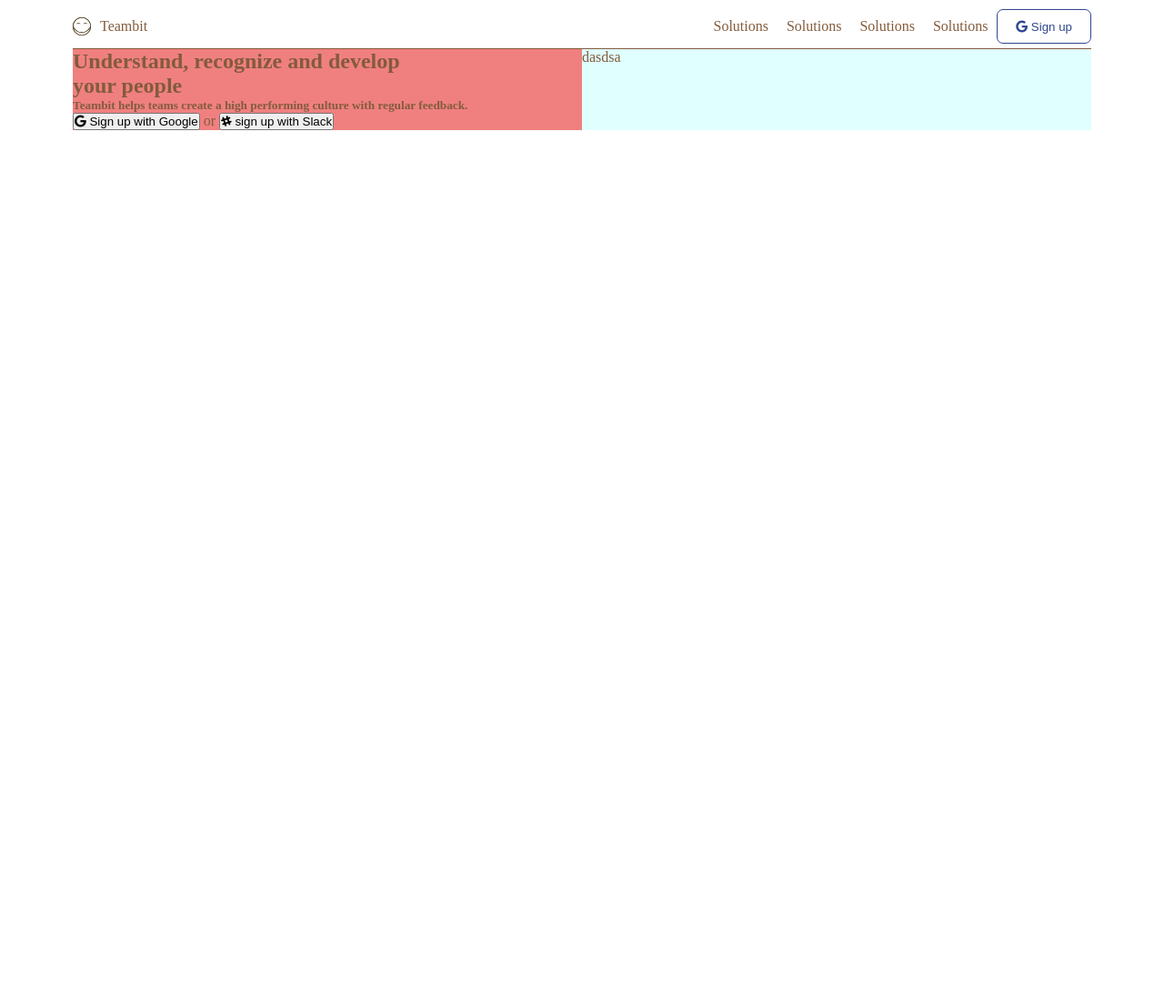
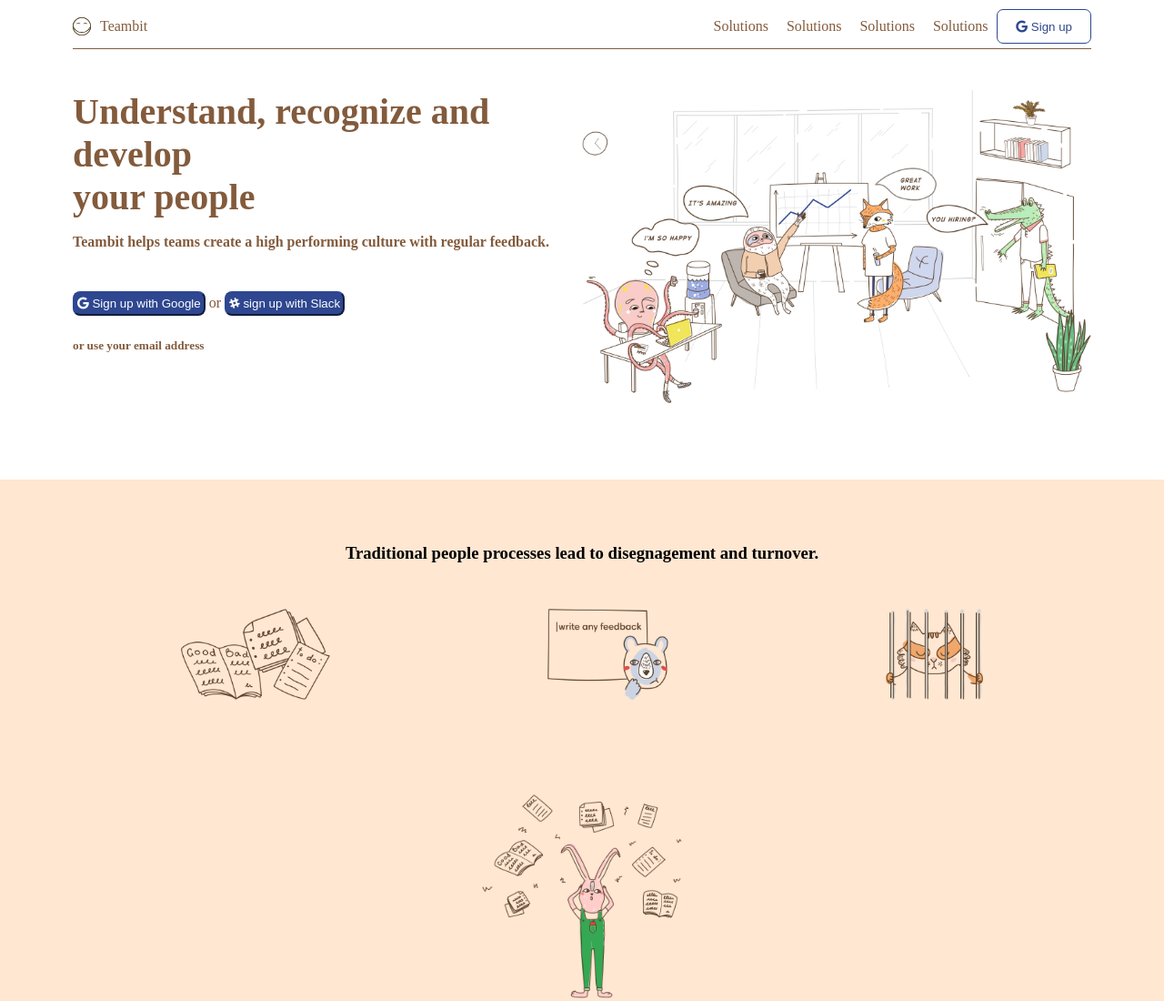
Before and after one commit to Mithrandir7z/node-sass-teambit, a website: page my-app/index.html in a window 1280 px wide. Shown: the top 1100 px of the page at 91% size. Before the commit the page ends 800 px from the top, so only its background shows below. Drawn offline with Linux system fonts and the light colour scheme.

Commit message:
fine-main

```diff
--- a/my-app/index.html
+++ b/my-app/index.html
@@ -12,6 +12,9 @@
     <link rel="stylesheet" href="dist/app.css">
 </head>
 <body>
+
+
+    <main>
     <!--INIZIO HEADER-->
     <div class="wrapper-margin">
         <header>
@@ -33,6 +36,8 @@
     </div>
     <!--FINE HEADER-->
 
+
+
     <!--INIZIO MAIN-->
     <div class="wrapper-margin">
 
@@ -40,11 +45,11 @@
             <div class="left">
                 <h2>Understand, recognize and develop</h2>
                 <h2>your people</h2>
-                <h5>Teambit helps teams create a high
+                <h4>Teambit helps teams create a high
                     performing culture with regular feedback.
-                </h5>
+                </h4>
 
-                <span>
+                <div>
                     <button>
                         <i class="fab fa-google"></i>
                         Sign up with Google
@@ -54,16 +59,87 @@
                         <i class="fab fa-slack-hash"></i>
                         sign up with Slack
                     </button>
-                </span>
+                    <h5>or use your email address</h5>
+                </div>
             </div>
 
             <div class="right">
-                dasdsa
+                <img src="img/illustration-main.jpg" alt="illustration">
             </div>
         </div>
 
     </div>
     <!--FINE MAIN-->
+
+
+
+    <!--INIZIO SECTION BROWN - TOP-->
+        <div class="container-brown">
+
+            <div class="wrapper-margin">
+                <h3>Traditional people processes lead to disegnagement and turnover.</h3>
+                <div class="griglia-top">
+                    <div class="left">
+                        <img src="img/hardcore.png" alt="hardcore">
+                    </div>
+
+                    <div class="center">
+                        <img src="img/nofeedback.png" alt="nofeedback">
+                    </div>
+
+                    <div class="right">
+                        <img src="img/notsafe.png" alt="notsafe">
+                    </div>
+                </div>
+
+                <div class="griglia-down">
+                    <div class="center">
+                        <img src="img/before.png" alt="before">
+                    </div>
+                </div>
+            </div>
+
+        </div>
+
+
+
+        <div class="container-brown">
+
+            <div class="wrapper-margin">
+                <h3>Traditional people processes lead to disegnagement and turnover.</h3>
+                <div class="griglia-top">
+                    <div class="left">
+                        <img src="img/lightweight.png" alt="lightweight">
+                        <h5>It's lightweight fun and interconnected</h5>
+                    </div>
+
+                    <div class="center">
+                        <img src="img/feedbacksuggestions.png" alt="feedbacksuggestions">
+                        <div>
+                            <h5>It creates a safe evironment for dialog</h5>
+                        </div>
+                    </div>
+
+                    <div class="right">
+                        <img src="img/safe.png" alt="safe">
+                        <h5>It encourages regular feedback with contextual requests</h5>
+                    </div>
+                </div>
+
+                <div class="griglia-down-without_border" style="padding-top: 80px">
+                    <div class="center">
+                        <img src="img/after.png" alt="after">
+                    </div>
+
+                    <span>
+                        <h5>Here is how works</h5>
+                    </span>
+                </div>
+            </div>
+
+        </div>
+    <!--FINE SECTION BROWN - TOP-->
+    </main>
 
 
 
@@ -73,14 +149,6 @@
 
 
 
-
-
-
-
-
-    <!--INIZIO SECTION SCHERMATE-->
-    <!--FINE SECTION SCHERMATE-->
-
     <!--INIZIO SECTION SIGN UP GOOGLE/SLACK-->
     <!--FINE SECTION SIGN UP GOOGLE/SLACK-->
 </body>
--- a/my-app/src/partials/_main.scss
+++ b/my-app/src/partials/_main.scss
@@ -1,18 +1,104 @@
+
+//INIZIO CONTAINER TOP
 .container-top {
 
+    padding-bottom: 80px;
     display: flex;
     justify-content: space-between;
     color: $color_primary;
 
     .left {
-        //test
-        background-color: lightcoral;
+        padding-top: 45px;
         width: 50%;
+
+        h2 {
+            font-size: 40px;
+        }
+
+        h4 {
+            padding-top: 17px;
+        }
+
+        h5 {
+            padding-top: 25px;
+        }
+
+        div {
+            padding-top: 45px;
+
+            button {
+                @include style-button;
+            }
+        }
     }
 
     .right {
-        //test
-        background-color: lightcyan;
+
+        // background-image: url('../img/illustration-main.jpg');
         width: 50%;
+        padding-top: 45px;
+
     }
 }
+//FINE CONTAINER TOP
+
+
+
+//INIZIO SECTION BROWN
+.container-brown {
+    background-color: $background_primary;
+    padding-top: 70px;
+    width: 100%;
+
+    h3 {
+        text-align: center;
+    }
+
+    .griglia-top {
+        padding-top: 50px;
+        display: flex;
+        justify-content: space-around;
+
+            .left {
+                img {
+                    @include width-image;
+                }
+            }
+
+            .center {
+                display: block;
+                text-align: center;
+                img {
+                    @include width-image;
+                }
+            }
+
+            .right {
+                text-align: center;
+                img {
+                    @include width-image;
+                }
+            }
+    }
+
+    .griglia-down {
+            border-bottom: 1px solid $color_primary;
+    }
+
+    .center {
+        display: flex;
+        justify-content: center;
+        padding-bottom: 100px;
+
+        img {
+            width: 220px;
+            height: auto;
+        }
+    }
+
+    span {
+        text-align: center;
+        font-size: 26px;
+    }
+}
+//FINE SECTION BROWN
--- a/my-app/src/partials/_mixin.scss
+++ b/my-app/src/partials/_mixin.scss
@@ -0,0 +1,13 @@
+@mixin style-button {
+    padding: 4px 3px;
+    color: white;
+    background-color: #2e4790;
+    border-radius: 8px;
+    border-color: none;
+    border-color: #2e4790;
+}
+
+@mixin width-image {
+    width: auto;
+    height: 100px;
+}
```
Also changed, not shown: my-app/dist/app.css.
